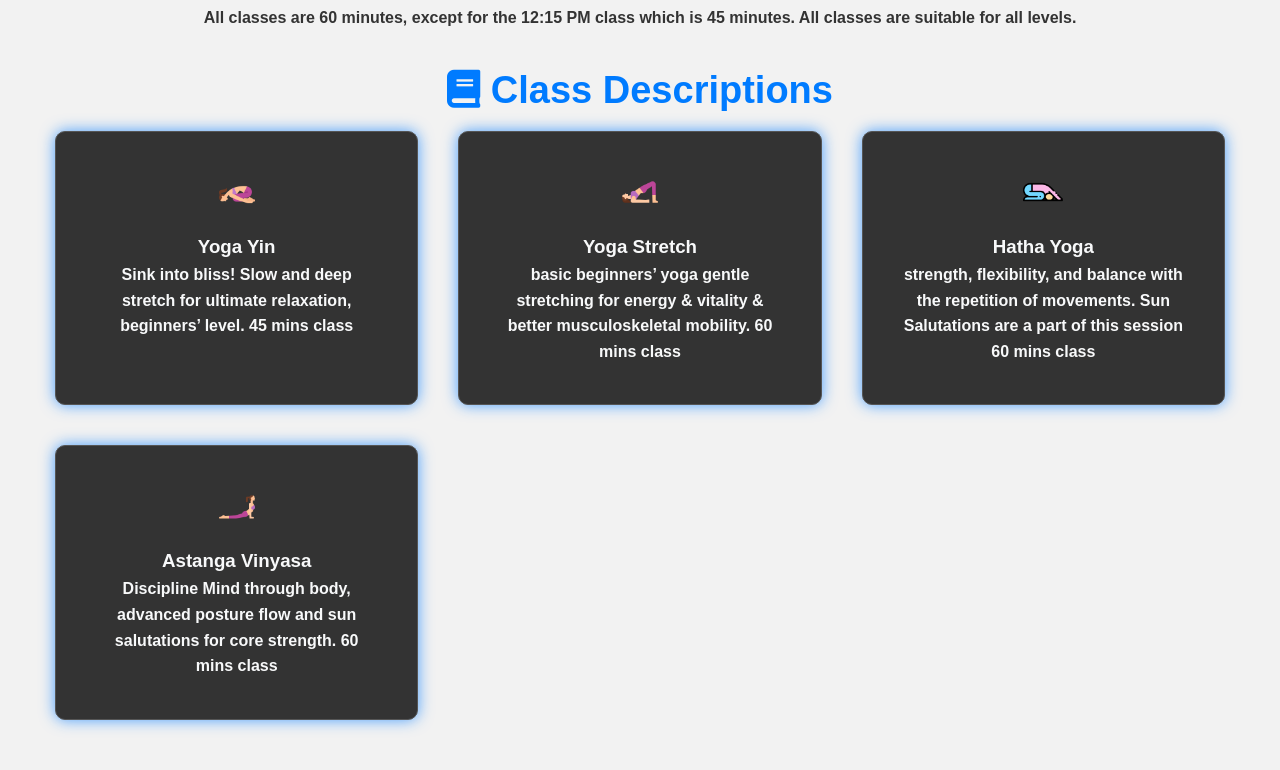
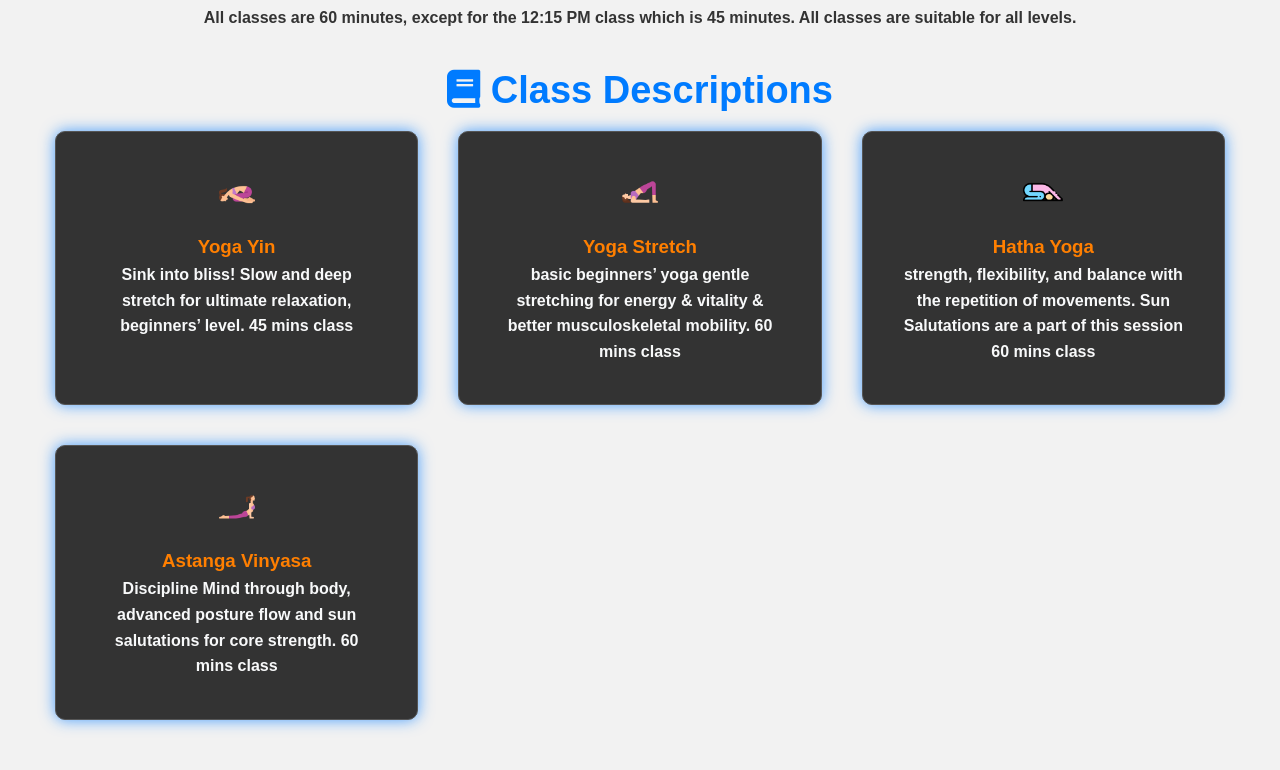
Before and after one commit to rmoharana038/rangiorayoga, a PHP site: page /classes.html in a window 1280 px wide. Shown: the part 920-1690 px from the top of the page. Run offline with PHP 8.4, Linux system fonts and the light colour scheme.

Commit message:
fix: Classes Card Text Highlight Color Fix

```diff
--- a/assets/css/style.css
+++ b/assets/css/style.css
@@ -280,6 +280,10 @@ h2 {
 
 .class-card h3 {
     color: var(--text-light); /* Light text for headings */
+}
+
+.class-card h3.highlight-text {
+    color: var(--secondary-orange); /* Highlight color for headings in class cards */
 }
 
 .class-card p {
```
